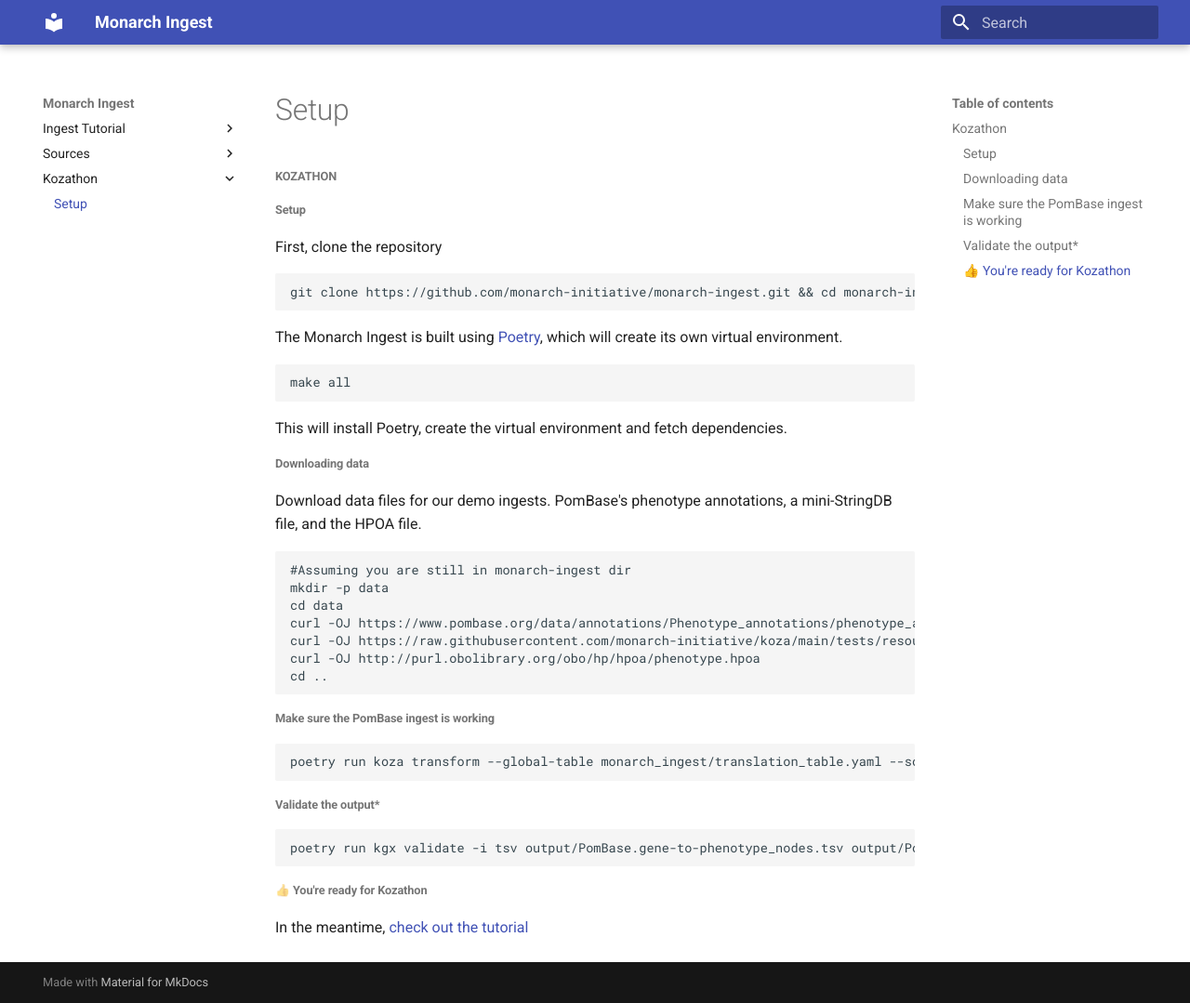
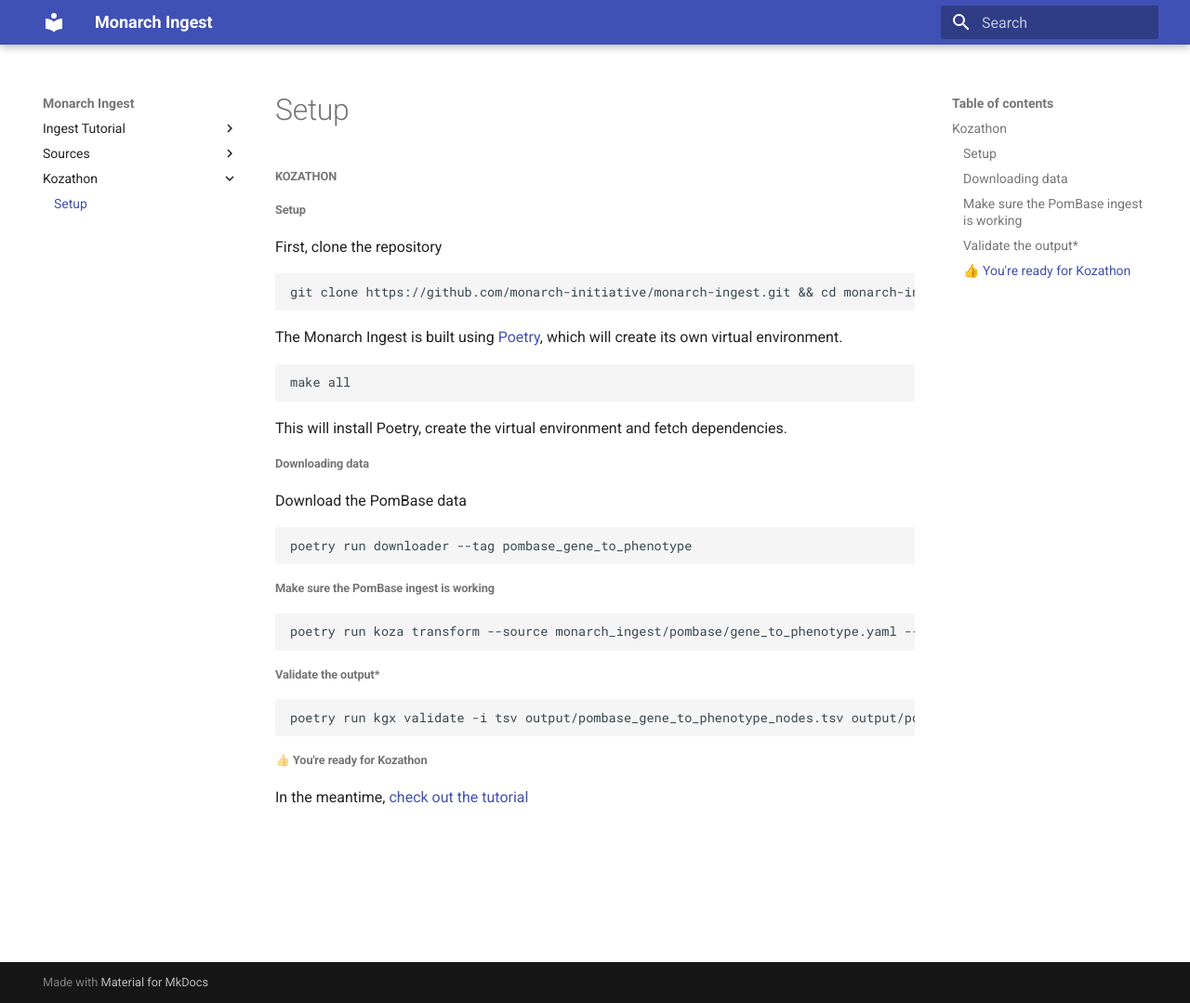
Before and after one commit to monarch-initiative/monarch-ingest, an MkDocs documentation site: the page built from docs/kozathon/setup.md, in a window 1280 px wide and 1079 px high. Shown: the whole window at 93% size. Built offline with MkDocs 1.6.1 and Material for MkDocs 9.7.7, drawn with Linux system fonts in a browser that asks for light colours.

Commit message:
Updated to latest downloader for cli support and updated setup doc to match

````diff
--- a/docs/kozathon/setup.md
+++ b/docs/kozathon/setup.md
@@ -18,28 +18,22 @@ This will install Poetry, create the virtual environment and fetch dependencies.
 
 ### Downloading data
 
-Download data files for our demo ingests. PomBase's phenotype annotations, a mini-StringDB file, and the HPOA file.
+Download the PomBase data
 
 ```bash
-#Assuming you are still in monarch-ingest dir
-mkdir -p data
-cd data
-curl -OJ https://www.pombase.org/data/annotations/Phenotype_annotations/phenotype_annotations.pombase.phaf.gz
-curl -OJ https://raw.githubusercontent.com/monarch-initiative/koza/main/tests/resources/source-files/string.tsv
-curl -OJ http://purl.obolibrary.org/obo/hp/hpoa/phenotype.hpoa
-cd ..
+poetry run downloader --tag pombase_gene_to_phenotype
 ```
 
 ### Make sure the PomBase ingest is working
 
 ```bash
-poetry run koza transform --global-table monarch_ingest/translation_table.yaml --source monarch_ingest/pombase/metadata.yaml --output-format tsv
+poetry run koza transform --source monarch_ingest/pombase/gene_to_phenotype.yaml --row-limit 1000
 ```
 
 ### Validate the output*
 
 ```bash
-poetry run kgx validate -i tsv output/PomBase.gene-to-phenotype_nodes.tsv output/PomBase.gene-to-phenotype_edges.tsv
+poetry run kgx validate -i tsv output/pombase_gene_to_phenotype_nodes.tsv output/pombase_gene_to_phenotype_edges.tsv
 ```
 
 ### 👍 You're ready for Kozathon
--- a/pyproject.toml
+++ b/pyproject.toml
@@ -24,7 +24,7 @@ dagit = ">0.13, <0.14"
 dagster = ">0.13, <0.14"
 kghub_downloader = ">=0.1.0"
 numpy = "^1.22"
-kghub-downloader = "^0.1.6"
+kghub-downloader = "0.1.12"
 
 [tool.poetry.dev-dependencies]
 pytest = "^5.2"
````
Also changed, not shown: 1 other file.
